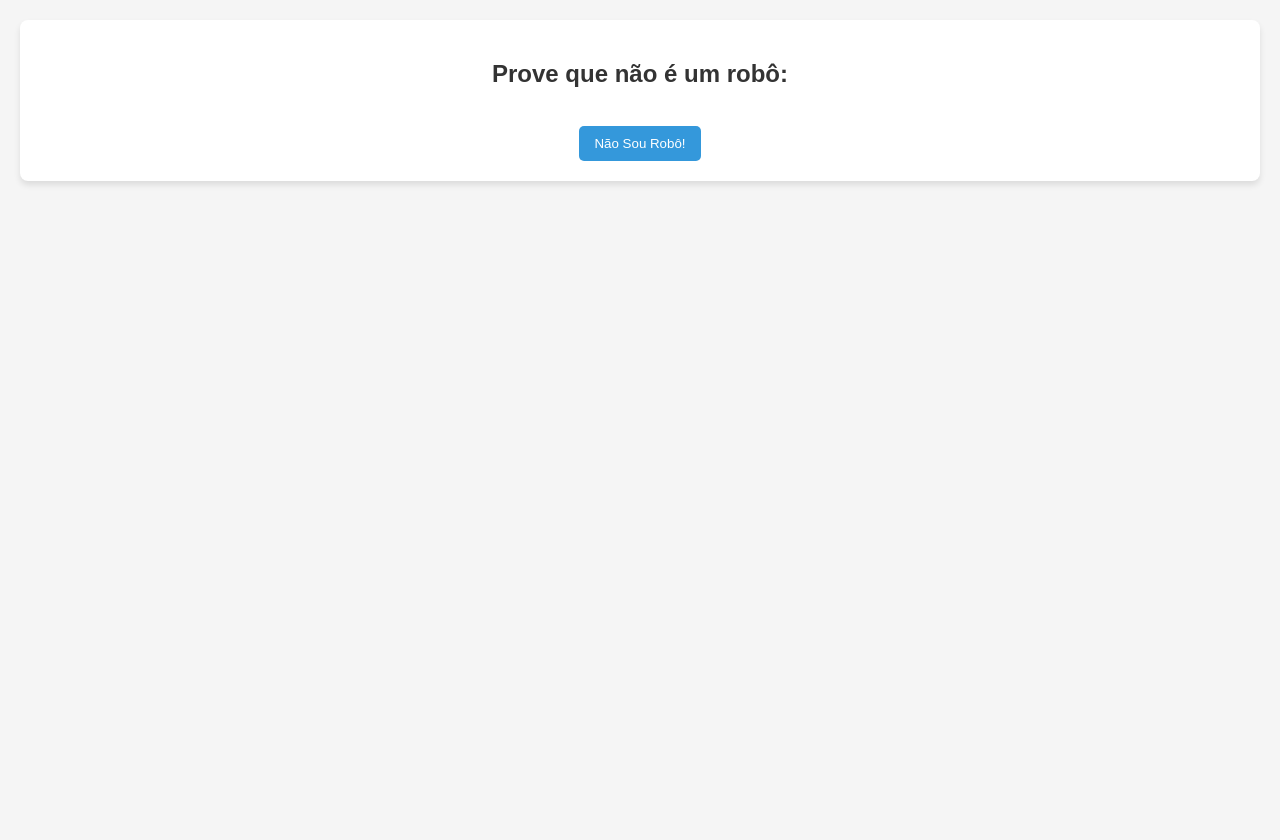
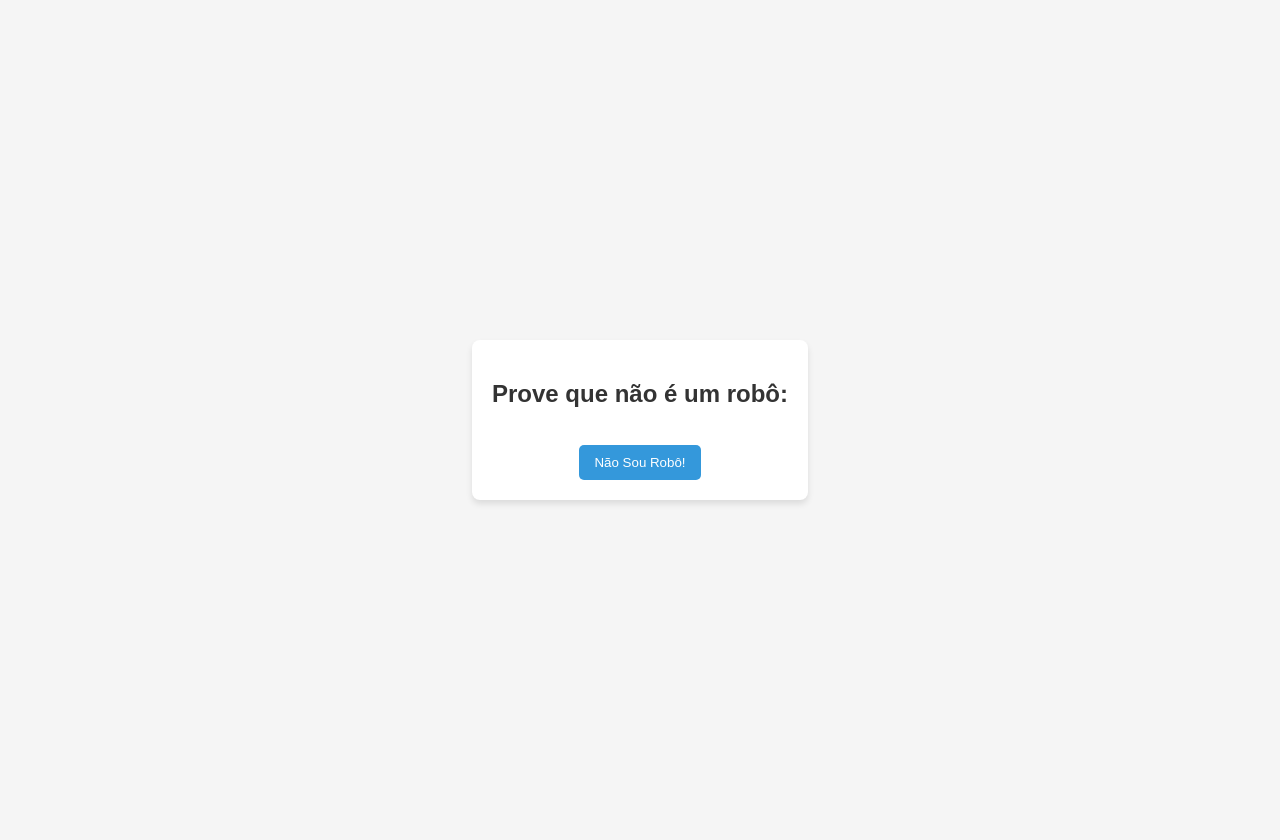
Before and after one commit to joandson19/SGP_PROVEDOR, a PHP site: page /validar.php in a window 1280 px wide. Before the commit the page ends 185 px from the top, so only its background shows below. Run offline with PHP 8.4, Linux system fonts and the light colour scheme; some libraries are stand-ins or nearby versions.

Commit message:
# Atualização da <body>

```diff
--- a/mapacto/validar.php
+++ b/mapacto/validar.php
@@ -21,7 +21,7 @@ if (isset($_SESSION['validated']) && $_SESSION['validated'] === true) {
     <!-- Inclusão do script do Turnstile -->
     <script src="https://challenges.cloudflare.com/turnstile/v0/api.js" async defer></script>
 </head>
-<body>
+<body class="validar-page">
 
     <div class="captcha-container">
         <h2>Prove que não é um robô:</h2>
```
